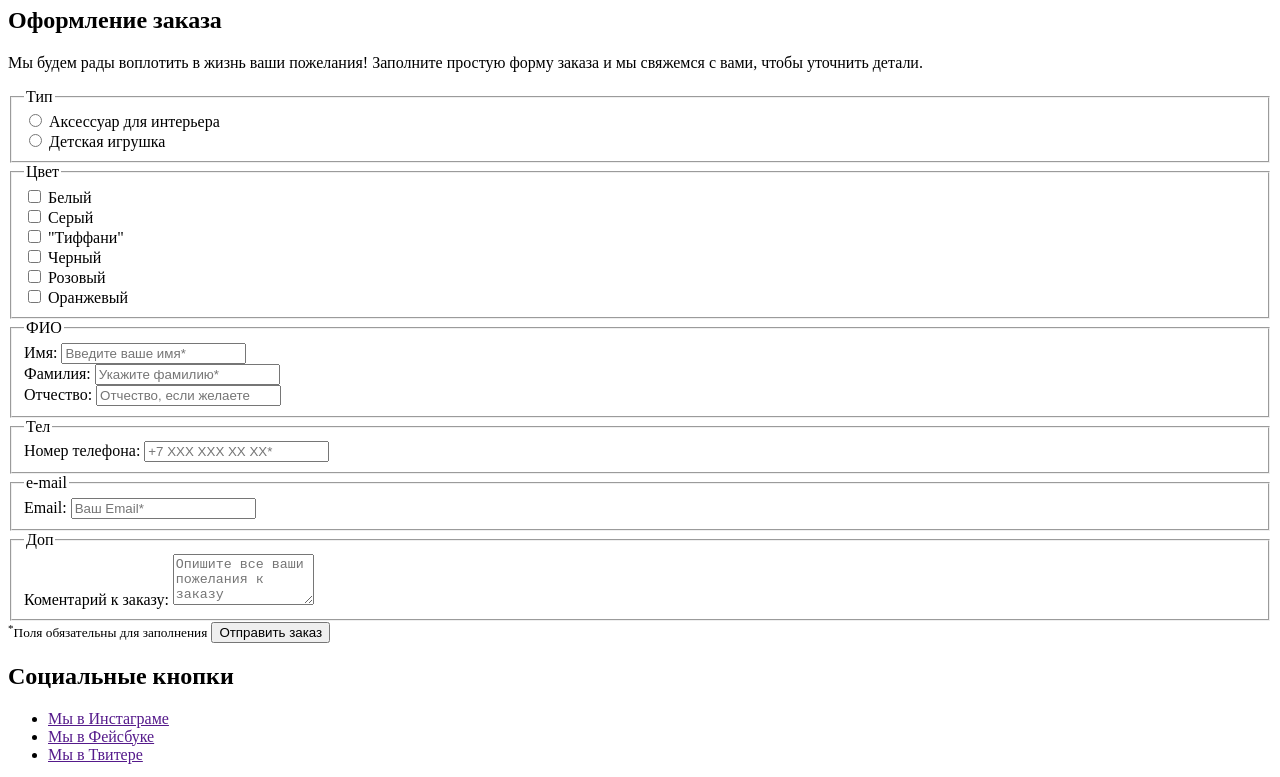
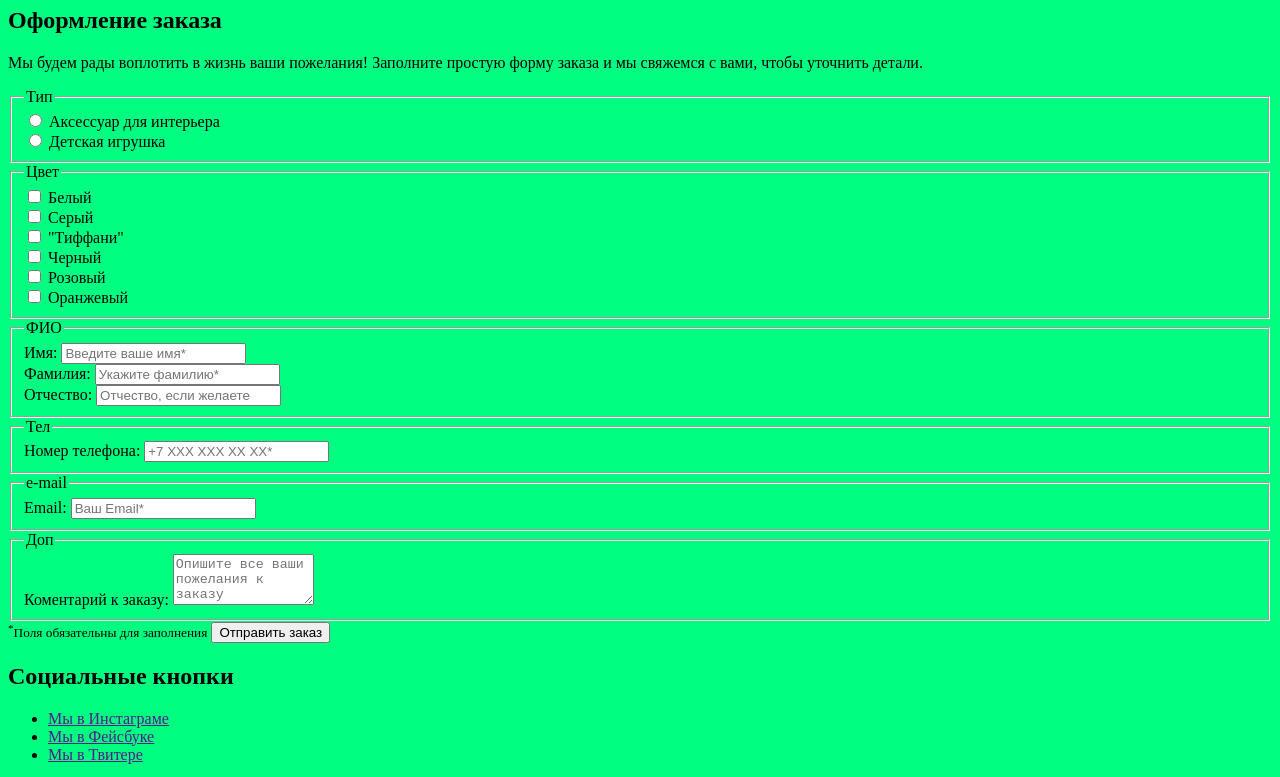
Before and after one commit to sk7konstantin/615885-mishka, a website: page source/form.html in a window 1280 px wide. Shown: the part 248-1025 px from the top of the page. Drawn offline with nearby package versions, Linux system fonts and the light colour scheme; files that its build step writes are made by us from their sources.

Commit message:
обновленные файлы

```diff
--- a/source/form.html
+++ b/source/form.html
@@ -3,6 +3,7 @@
 <head>
   <meta charset="UTF-8">
   <title>Форма магазина</title>
+  <link rel="stylesheet" href="css/style.css">
 </head>
 <body>
   <div class="wrapper">
--- /dev/null
+++ b/source/less/style.less
@@ -0,0 +1,3 @@
+body {
+  background: spin(red, 150);
+}
```
Also changed, not shown: source/catalog.html (+1 -0 lines), source/index.html (+1 -0 lines), source/less/blocks/header.less (added), 2 other files.
